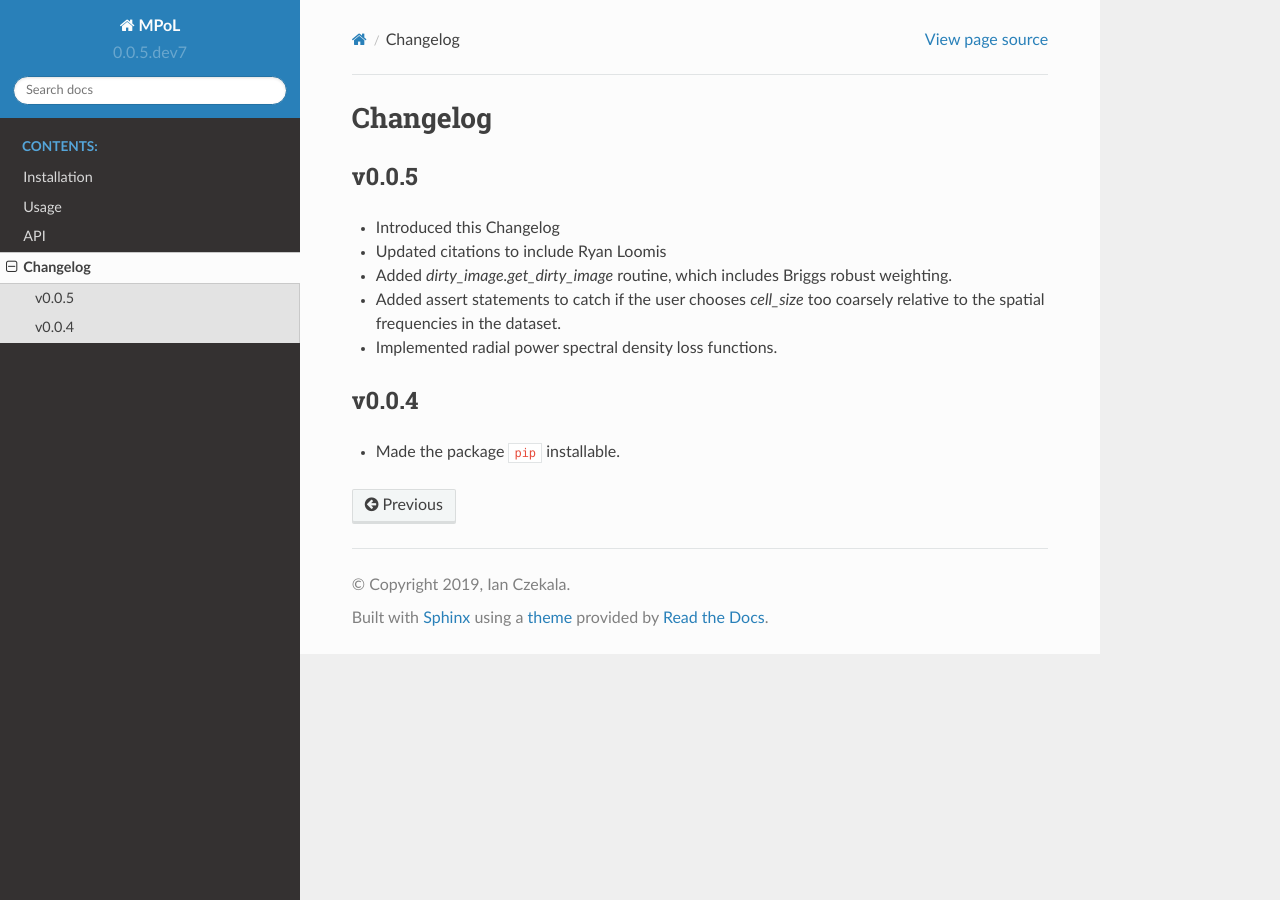
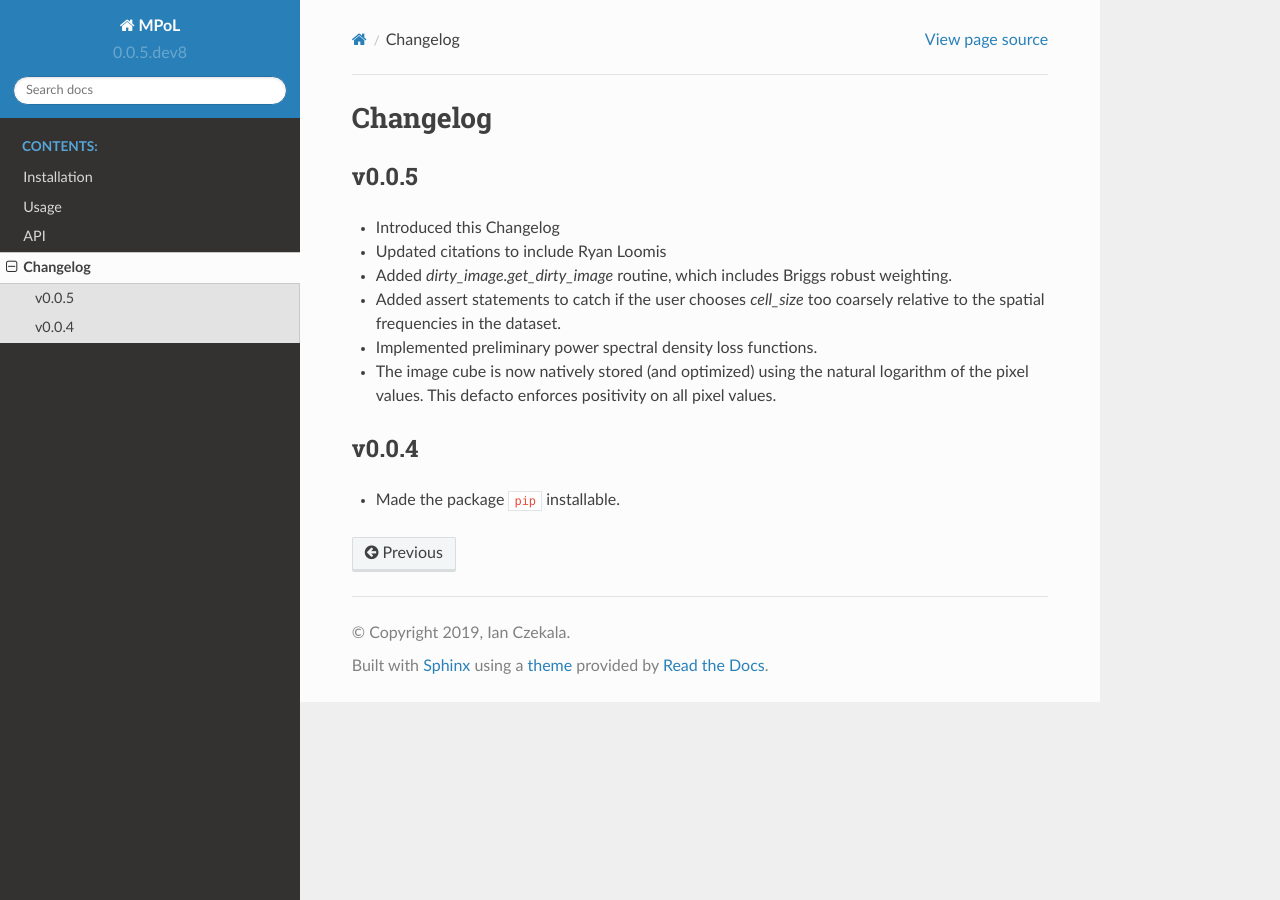
Before and after one commit to MPoL-dev/MPoL, a Sphinx documentation site: the page built from docs/changelog.rst, in a window 1280 px wide. Built offline with Sphinx 7.4.7 and the Read the Docs theme 2.0.0, drawn with Linux system fonts in a browser that asks for light colours.

```diff
--- a/docs/changelog.rst
+++ b/docs/changelog.rst
@@ -8,7 +8,8 @@ v0.0.5
 * Updated citations to include Ryan Loomis
 * Added `dirty_image.get_dirty_image` routine, which includes Briggs robust weighting.
 * Added assert statements to catch if the user chooses `cell_size` too coarsely relative to the spatial frequencies in the dataset.
-* Implemented radial power spectral density loss functions.
+* Implemented preliminary power spectral density loss functions.
+* The image cube is now natively stored (and optimized) using the natural logarithm of the pixel values. This defacto enforces positivity on all pixel values.
 
 v0.0.4
 ------
--- a/mpol/__init__.py
+++ b/mpol/__init__.py
@@ -1 +1 @@
-__version__ = "0.0.5.dev7"
+__version__ = "0.0.5.dev8"
```
Also changed, not shown: docs/api.rst (+56 -0 lines), 1 other file.
